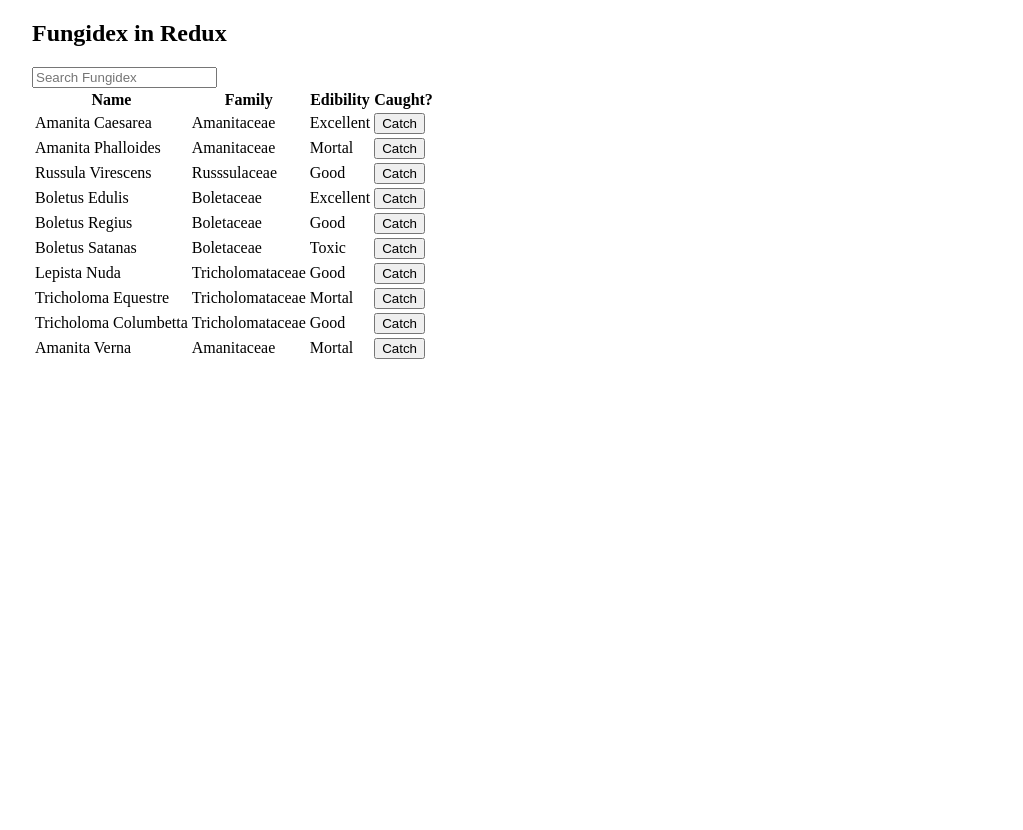
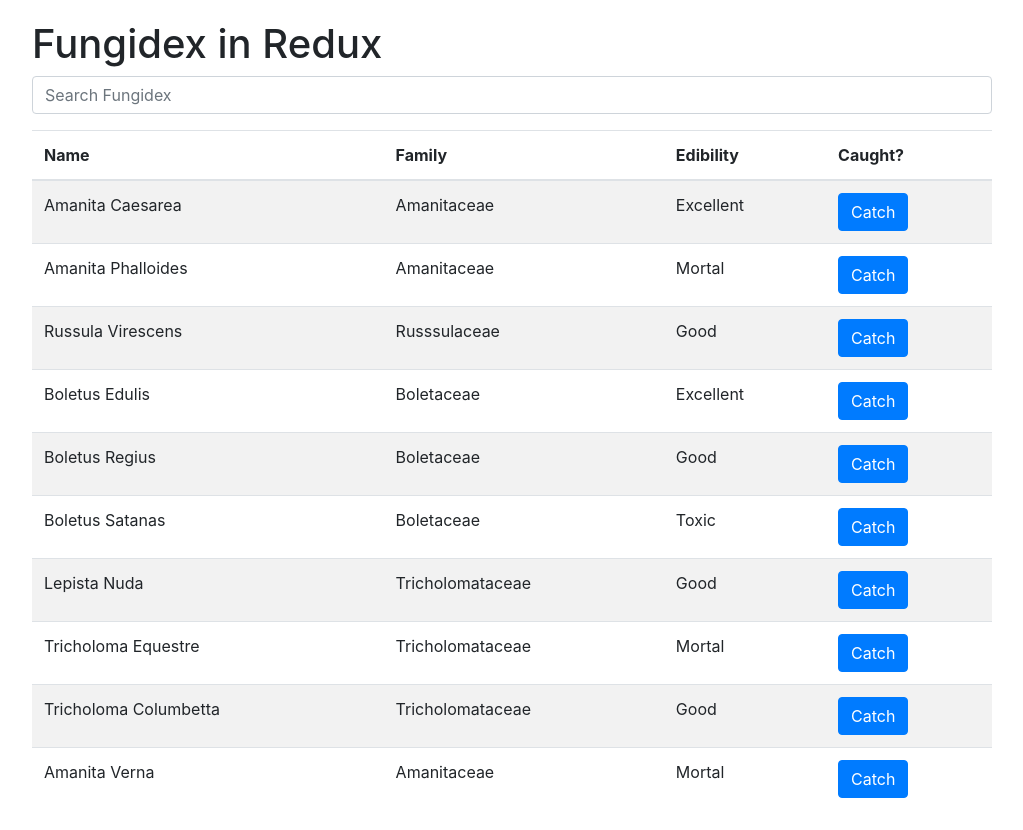
Before and after one commit to ssanchezmarc/fungidex, a React (Create React App) app: page / in a window 1280 px wide. Shown: the whole page, without its empty margins (128-1151 px from the left). Before the commit the page ends 800 px from the top, so only its background shows below. Built offline with nearby package versions, Linux system fonts and the light colour scheme.

Commit message:
add store to the index

```diff
--- a/public/index.html
+++ b/public/index.html
@@ -5,6 +5,8 @@
   <meta charset="utf-8">
   <meta name="viewport" content="width=device-width, initial-scale=1, shrink-to-fit=no">
   <meta name="theme-color" content="#000000">
+  <link rel="stylesheet" href="https://maxcdn.bootstrapcdn.com/bootstrap/4.0.0/css/bootstrap.min.css" integrity="sha384-Gn5384xqQ1aoWXA+058RXPxPg6fy4IWvTNh0E263XmFcJlSAwiGgFAW/dAiS6JXm"
+    crossorigin="anonymous">
   <title>Fungidex</title>
 </head>
 
--- a/src/index.js
+++ b/src/index.js
@@ -1,8 +1,17 @@
 import React from "react";
-import ReactDOM from "react-dom";
+import { render } from "react-dom";
+import { Provider } from "react-redux";
+
+import { configureStore } from "./store/configureStore";
+import App from "./containers/App";
 
 import "./css/index.css";
 
-import App from "./containers/App";
+const store = configureStore();
 
-ReactDOM.render(<App />, document.getElementById("root"));
+render(
+  <Provider store={store}>
+    <App />
+  </Provider>,
+  document.getElementById("root")
+);
--- a/src/reducers/mushroomReducer.js
+++ b/src/reducers/mushroomReducer.js
@@ -1,5 +1,5 @@
 import { initialState } from "./initialState";
-import { SEARCH_INPUT_CHANGED, MARK_CAUGHT } from "../constants/ActionTypes";
+import { SEARCH_INPUT_CHANGED, MARK_CAUGHT } from "../actions/actionTypes";
 import { Mushrooms } from "../data/mushrooms";
 
 export const mushroom = (state = initialState, action) => {
--- a/src/store/configureStore.js
+++ b/src/store/configureStore.js
@@ -1,9 +1,9 @@
 import { createStore } from "redux";
 import { rootReducer } from "../reducers/rootReducer";
 
-export default function configureStore() {
+export const configureStore = () => {
   return createStore(
     rootReducer,
     window.__REDUX_DEVTOOLS_EXTENSION__ && window.__REDUX_DEVTOOLS_EXTENSION__()
   );
-}
+};
```
